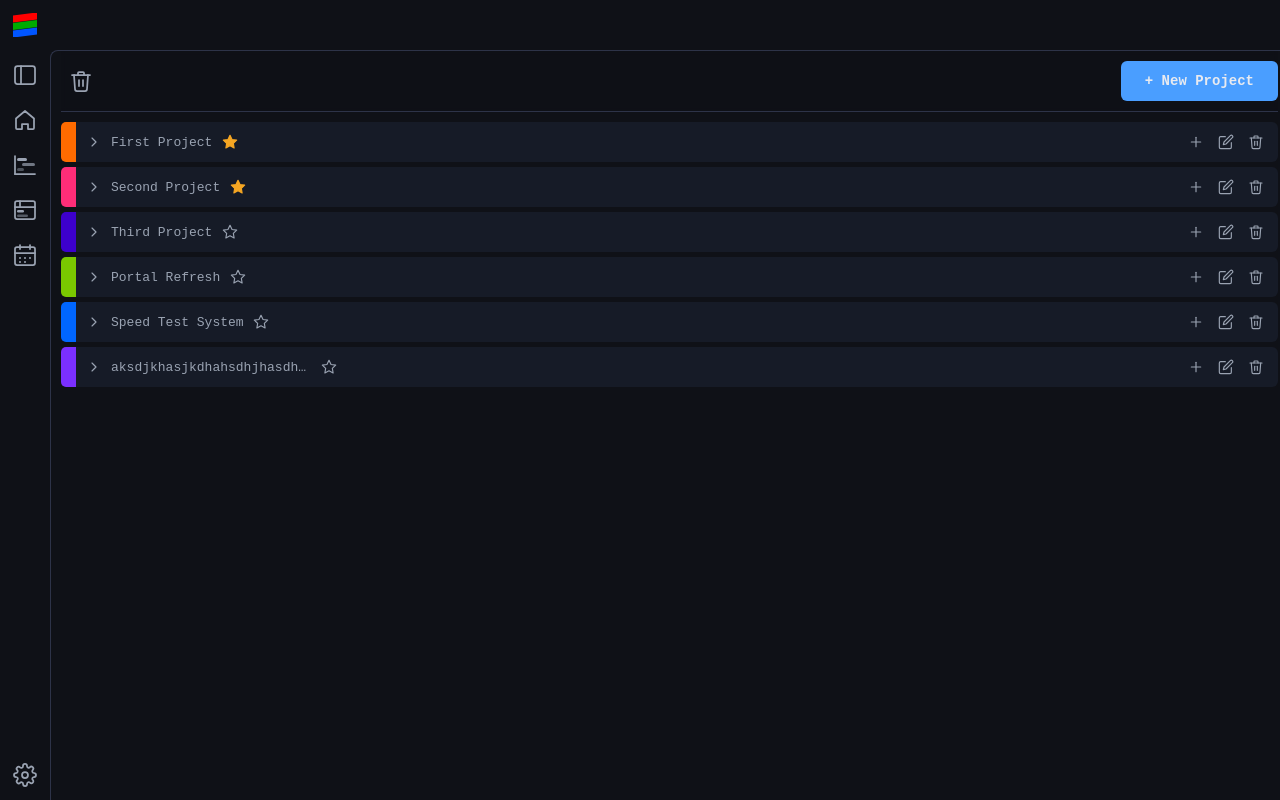
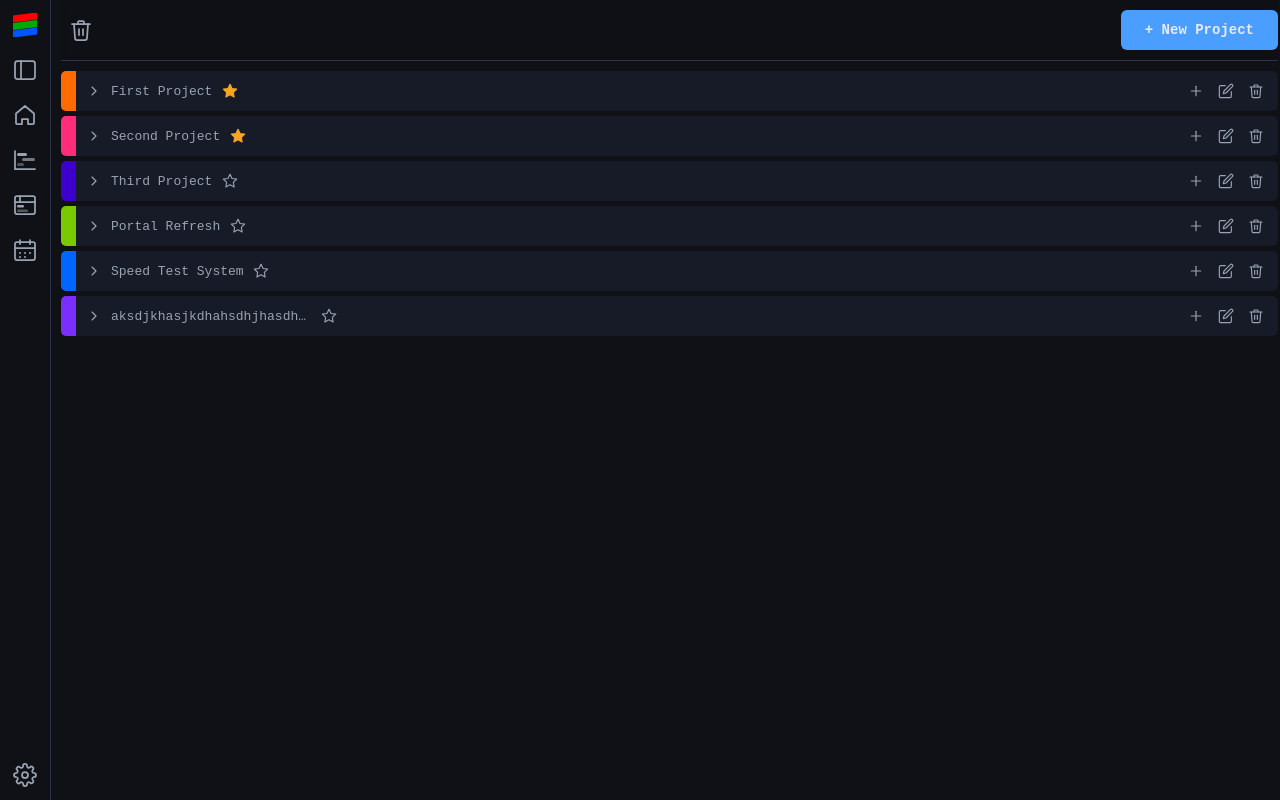
Before and after one commit to SalemShreve/Stratum-Project-Manager, a SvelteKit app: page / in a window 1280 px wide. Built offline with nearby package versions, Linux system fonts and the light colour scheme.

Commit message:
removed app-top-bar

```diff
--- a/src/routes/+layout.svelte
+++ b/src/routes/+layout.svelte
@@ -22,8 +22,6 @@
         background-color: var(--bg-page);
         margin: 0;
 
-        /*scrollbar-width: thin;*/
-        /*scrollbar-color: var(--border-base) transparent;*/
     }
     .app-container {
         display: flex;
@@ -34,7 +32,7 @@
     .app-content {
         display: flex;
         width: 100dvw;
-        height: calc(100dvh - 50px);
+        height: 100dvh
     }
     .nav-rail {
         display: flex;
@@ -66,47 +64,17 @@
         margin: 0;
     }
 
-    .app-top-bar {
-        display: flex;
-        flex-direction: row;
-        align-items: center;
-        justify-content: space-between;
-        height: 50px;
-        min-height: 50px;
-        padding-right: 13px;
-        width: calc(100% - 13px);
-        /*border-bottom: 1px solid var(--border-subtle);*/
-        margin: 0;
-    }
-    .app-bar-icon-container {
-        display: flex;
-        flex-direction: column;
-        align-items: center;
-        width: 50px;
-    }
     .app-child-container {
         border-left: 1px solid var(--border-subtle);
-        border-top: 1px solid var(--border-subtle);
-        border-top-left-radius: 8px;
         width: 100%;
-        /*padding: 0 0 10px 10px;*/
     }
 </style>
 
 <main class="app-container">
-    <div class="app-top-bar">
-        <div class="app-bar-icon-container">
-            <Icon kind="transparent" icon="stratum" size="medium" ></Icon>
-        </div>
-        <div class="app-bar-middle">
-<!--            <input class="app-bar-search" type="text">-->
-        </div>
-        <div class="app-bar-actions">
-        </div>
-    </div>
     <div class="app-content">
         <div class="nav-rail" class:extended={isSidebarExtended}>
             <div class="nav-rail-actions">
+                <Icon kind="transparent" icon="stratum" size="medium" ></Icon>
                 <IconButton
                         kind="transparent"
                         size="medium"
```
